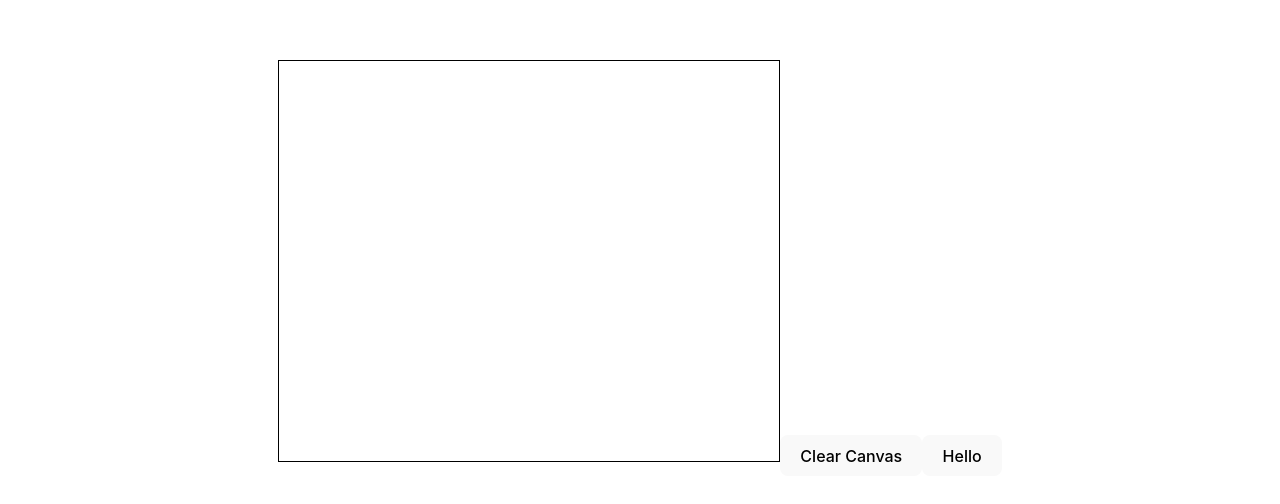
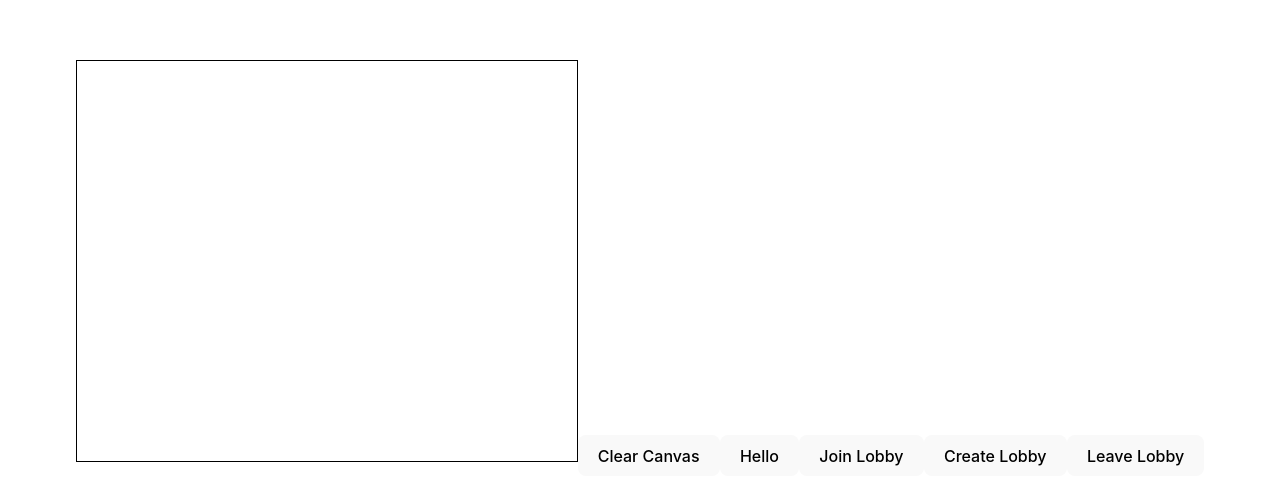
Before and after one commit to winstonco/illustraitor, a React (Vite) app: page / in a window 1280 px wide. Shown: the part 132-636 px from the top of the page. Built offline with nearby package versions, Linux system fonts and the light colour scheme; no server answers.

Commit message:
can interact with lobbies now

```diff
--- a/package.json
+++ b/package.json
@@ -5,7 +5,7 @@
   "type": "module",
   "scripts": {
     "dev": "vite",
-    "build": "tsc && vite build",
+    "build": "npm i typescript && tsc && vite build",
     "preview": "vite preview"
   },
   "dependencies": {
--- a/src/Canvas.tsx
+++ b/src/Canvas.tsx
@@ -45,6 +45,21 @@ export function Canvas() {
       ></canvas>
       <button onClick={clearCanvas}>Clear Canvas</button>
       <button onClick={() => socket.emit('hello')}>Hello</button>
+      <button
+        onClick={() => socket.emit('joinLobby', prompt('name') ?? 'temp')}
+      >
+        Join Lobby
+      </button>
+      <button
+        onClick={() => socket.emit('createLobby', prompt('name') ?? 'temp')}
+      >
+        Create Lobby
+      </button>
+      <button
+        onClick={() => socket.emit('leaveLobby', prompt('name') ?? 'temp')}
+      >
+        Leave Lobby
+      </button>
     </>
   );
 }
--- a/src/helpers/socketio.ts
+++ b/src/helpers/socketio.ts
@@ -3,7 +3,8 @@ import { ClientToServerEvents, ServerToClientEvents } from '../types/socketio';
 import { CanvasDrawer } from './CanvasDrawer';
 
 export const socket: Socket<ServerToClientEvents, ClientToServerEvents> = io(
-  'http://localhost:5555'
+  'https://sham-illustrator-server-production.up.railway.app/'
+  //'http://localhost:5555'
 );
 
 socket.on('connect', () => {
--- a/src/types/socketio.ts
+++ b/src/types/socketio.ts
@@ -10,6 +10,9 @@ export interface ServerToClientEvents extends IDraw {
 
 export interface ClientToServerEvents extends IDraw {
   hello: () => void; // temp
+  createLobby: (name: string, size?: number) => boolean;
+  joinLobby: (name: string) => boolean;
+  leaveLobby: (name: string) => boolean;
 }
 
 export interface InterServerEvents {
```
